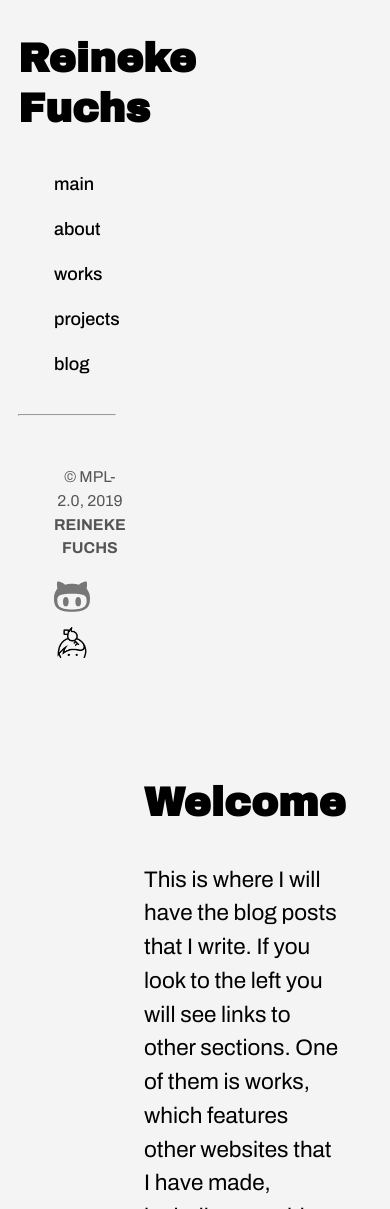
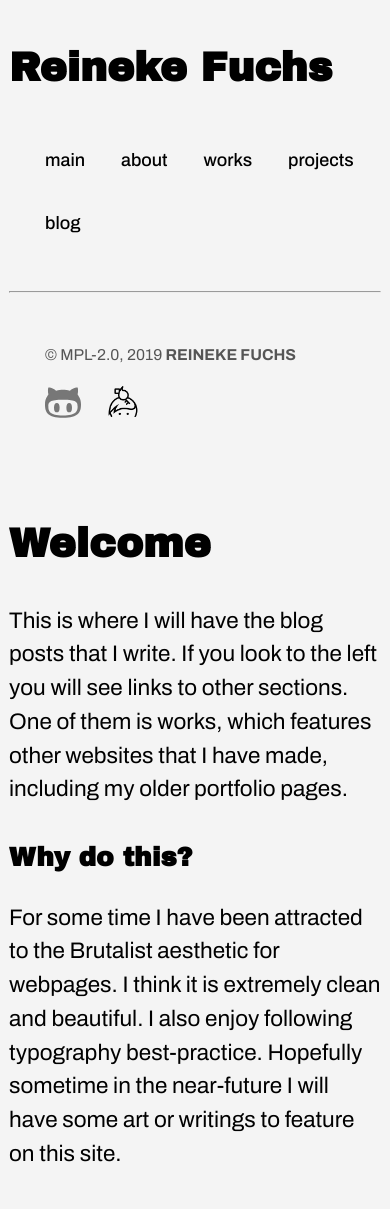
Before and after one commit to derReineke/derreineke.github.io, a plain HTML site: page index.html in a window 390 px wide. Shown: the top 1209 px of the page. Drawn offline with nearby package versions, Linux system fonts and the light colour scheme.

Commit message:
Made it look better on phones.

```diff
--- a/index.html
+++ b/index.html
@@ -12,18 +12,20 @@
     </head>
 
 
-    <body class="bg-white black sans-serif lh-copy">
+    <body class="bg-white black sans-serif lh-copy center mw-12">
 
-        <div class="cf mw12">
-            <div class="fl f3 ml3 w-25">
+        <div class="cf">
+            <div class="fl f3 w-100 w-30-ns pa2">
                 <p>
                     <h2 class="mb4 lh-title">Reineke Fuchs</h3>
                 </p>
-                <p class="f5 ml4 pa0 fw5"><a href="https://derreineke.com" class="link dim black" target="_self">main</a></p>
-                <p class="f5 ml4 pa0 fw5"><a href="/about/" class="link dim black" target="_self">about</a></p>
-                <p class="f5 ml4 pa0 fw5"><a href="/works/" class="link dim black" target="_self">works</a></p>
-                <p class="f5 ml4 pa0 fw5"><a href="/projects/" class="link dim black" target="_self">projects</a></p>
-                <p class="f5 ml4 pa0 fw5"><a href="#" class="link dim black" target="_blank">blog</a></p>
+                <div class="flex-column-ns flex flex-wrap">
+                    <p class="f5 ml4 pa0 fw5"><a href="https://derreineke.com" class="link dim black" target="_self">main</a></p>
+                    <p class="f5 ml4 pa0 fw5"><a href="/about/" class="link dim black" target="_self">about</a></p>
+                    <p class="f5 ml4 pa0 fw5"><a href="/works/" class="link dim black" target="_self">works</a></p>
+                    <p class="f5 ml4 pa0 fw5"><a href="/projects/" class="link dim black" target="_self">projects</a></p>
+                    <p class="f5 ml4 pa0 fw5"><a href="#" class="link dim black" target="_blank">blog</a></p>
+                </div>
                 <hr class="mt4">
                 <footer class="pv4 pl4 mid-gray fl">
                         <small class="f6 db tc">&copy; MPL-2.0, 2019 <b class="ttu">Reineke Fuchs</b></small>
@@ -41,15 +43,15 @@
             </div>
 
 
-            <div class="fl f3 mt4 ml6 w-50 mb5">
+            <div class="fr f3 w-100 w-60-ns pa2 mb5">
 
                 <h2 class="lh-title">Welcome</h1>
 
-                    <article class="f4 measure mb5">
+                    <article class="f4 measure pb2">
                         This is where I will have the blog posts that I write. If you look to the left you will see links to other sections. One of them is works, which features other websites that I have made, including my older portfolio pages.
                     </article>
 
-                    <article class="f4 measure">
+                    <article class="f4 measure pb2">
                         <h3 class="lh-title">Why do this?</h3>
                         <p>
                             For some time I have been attracted to the Brutalist aesthetic for webpages. I think it is extremely clean and beautiful. I also enjoy following typography best-practice. Hopefully sometime in the near-future I will have some art or writings to feature on this site.
```
Also changed, not shown: 404.html (+1 -1 lines), about/index.html (+7 -5 lines), projects/index.html (+13 -10 lines), works/index.html (+13 -10 lines).
